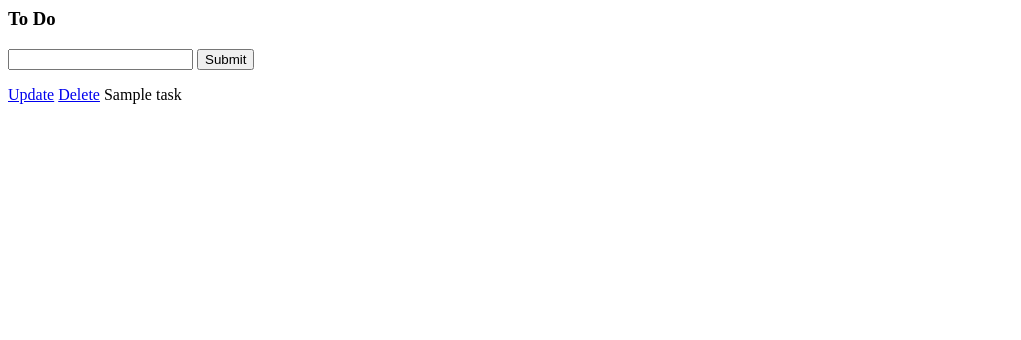
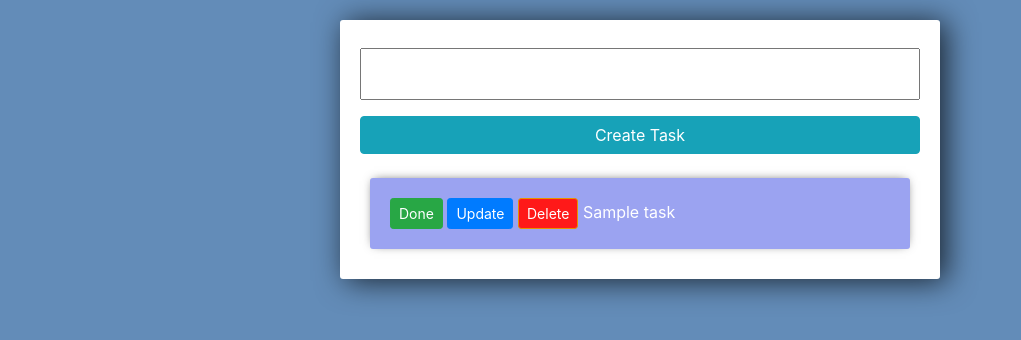
Before and after one commit to hamdiboyraz/todo-list, a Django app: template tasks/templates/list.html in a window 1280 px wide. Shown: the top 340 px of the page, without its empty margins (0-1021 px from the left). Run offline with Django 4.2, Linux system fonts and the light colour scheme; the template is opened without the code that fills it: most values are stand-ins (such as "Sample title", 1, 10 or a date in 2020); form fields are guessed from the names that the template uses; some libraries are stand-ins or nearby versions.

Commit message:
Add done function and style template

```diff
--- a/tasks/forms.py
+++ b/tasks/forms.py
@@ -4,6 +4,8 @@ from django.forms import ModelForm
 from .models import *
 
 class TaskForm(forms.ModelForm):
+    title = forms.CharField(widget= forms.TextInput(attrs={'placeholder':'Add new task...'}))
+
 
     class Meta:
         model = Task
--- a/tasks/templates/list.html
+++ b/tasks/templates/list.html
@@ -1,15 +1,65 @@
-<h3>To Do</h3>
+<link rel="stylesheet" href="https://stackpath.bootstrapcdn.com/bootstrap/4.3.1/css/bootstrap.min.css" integrity="sha384-ggOyR0iXCbMQv3Xipma34MD+dH/1fQ784/j6cY/iJTQUOhcWr7x9JvoRxT2MZw1T" crossorigin="anonymous">
 
+<style>
+
+	body{
+		background-color: #638CB8;
+	}
+
+	input{
+		width: 100%;
+		padding: 12px 20px;
+		margin: 8px 0;
+		box-sizing: border-box;
+	}
+
+	input::placeholder {
+	  color: #d3d3d3;
+	}
+
+	.submit{
+		background-color: #6BA3E8;
+	}
+
+	.center-column{
+		width:600px;
+		margin: 20px auto;
+		padding:20px;
+		background-color: #fff;
+		border-radius: 3px;
+		box-shadow: 6px 2px 30px 0px rgba(0,0,0,0.75);
+	}
+
+	.item-row{
+		background-color: #9ba3f1;
+		margin: 10px;
+		padding: 20px;
+		border-radius: 3px;
+		color: #fff;
+		font-size: 16px;
+		box-shadow: 0px -1px 10px -4px rgba(0,0,0,0.75);
+	}
+
+	.btn-danger{
+		background-color: #ff1919;
+		border-color: #e59400;
+	}
+
+</style>
+
+<div class="center-column">
     <form method="POST" action="/">
         {% csrf_token %}
         {{form.title}}
-        <input type="submit" name="Create Task">
+        <input class="btn btn-info" type="submit" value="Create Task">
     </form>
 
+    <div>
         {% for task in tasks %}
-    <div>
-        <a href="{% url 'update_task' task.id %}">Update</a> <!-- dynamic url -->
-        <a href="{% url 'delete_task' task.id %}">Delete</a>
+            <div class="item-row">
+                <a class="btn btn-sm btn-success" href="{% url 'done' task.id %}" button type="submit">Done</a>
+                <a class="btn btn-sm btn-primary" href="{% url 'update_task' task.id %}">Update</a> <!-- dynamic url -->
+                <a class="btn btn-sm btn-danger" href="{% url 'delete_task' task.id %}">Delete</a>
 
                 {% if task.complete == True %}
                 <strike>{{task}}</strike>
@@ -18,3 +68,5 @@
                 {% endif %}
             </div>
         {% endfor %}
+    </div>
+</div>
--- a/tasks/urls.py
+++ b/tasks/urls.py
@@ -5,4 +5,6 @@ urlpatterns = [
     path('', views.index, name='list'),
     path('update_task/<str:pk>/', views.updateTask, name='update_task'), #url:update_task/2
     path('delete/<str:pk>/', views.deleteTask, name='delete_task'), #url: delete/2
+    path('<str:pk>/', views.done, name='done'),
+
 ]
```
Also changed, not shown: tasks/templates/delete.html (+56 -6 lines), tasks/templates/update_task.html (+43 -6 lines), tasks/views.py (+14 -3 lines), db.sqlite3. Lines whose indentation alone changed are shown as unchanged.
